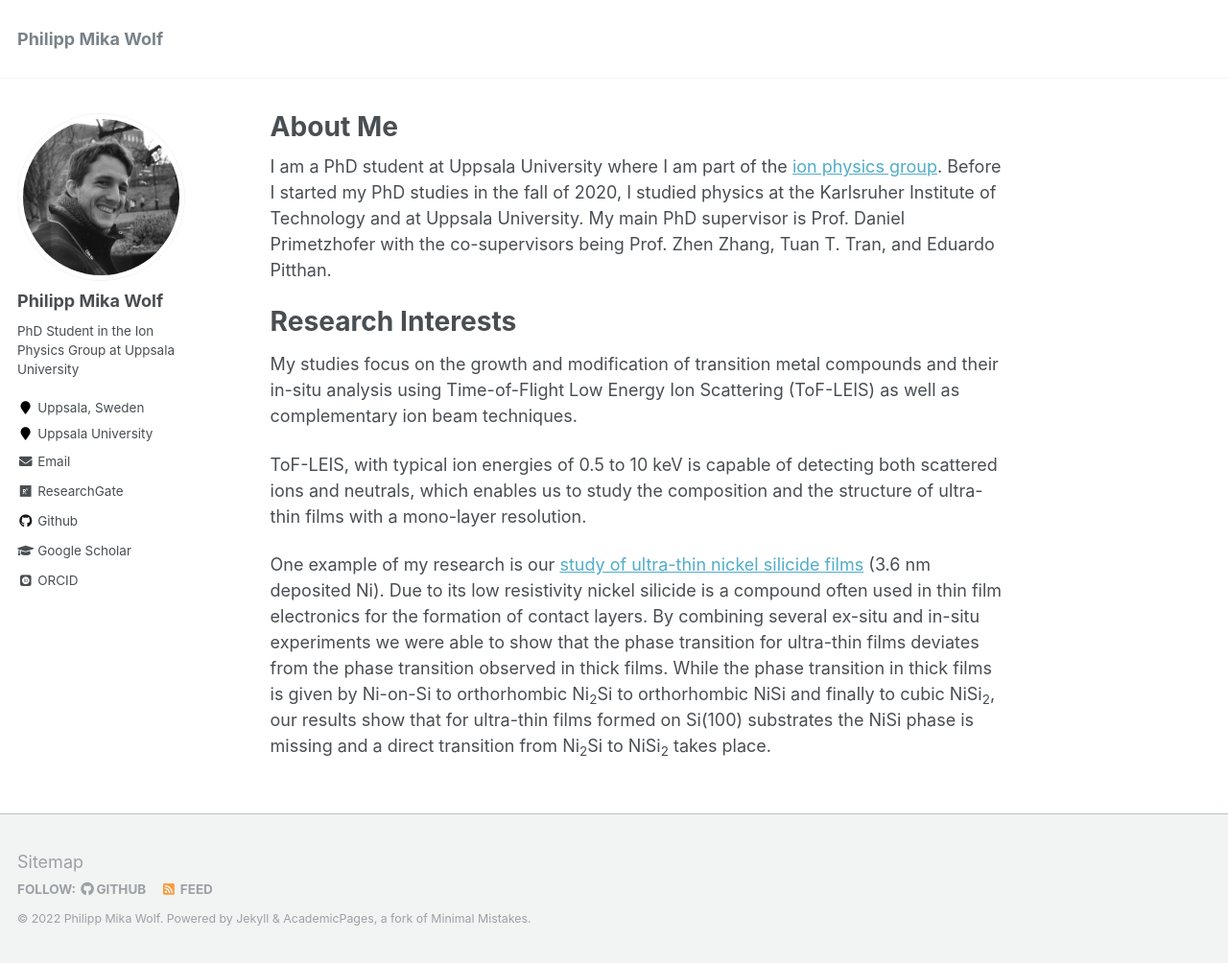
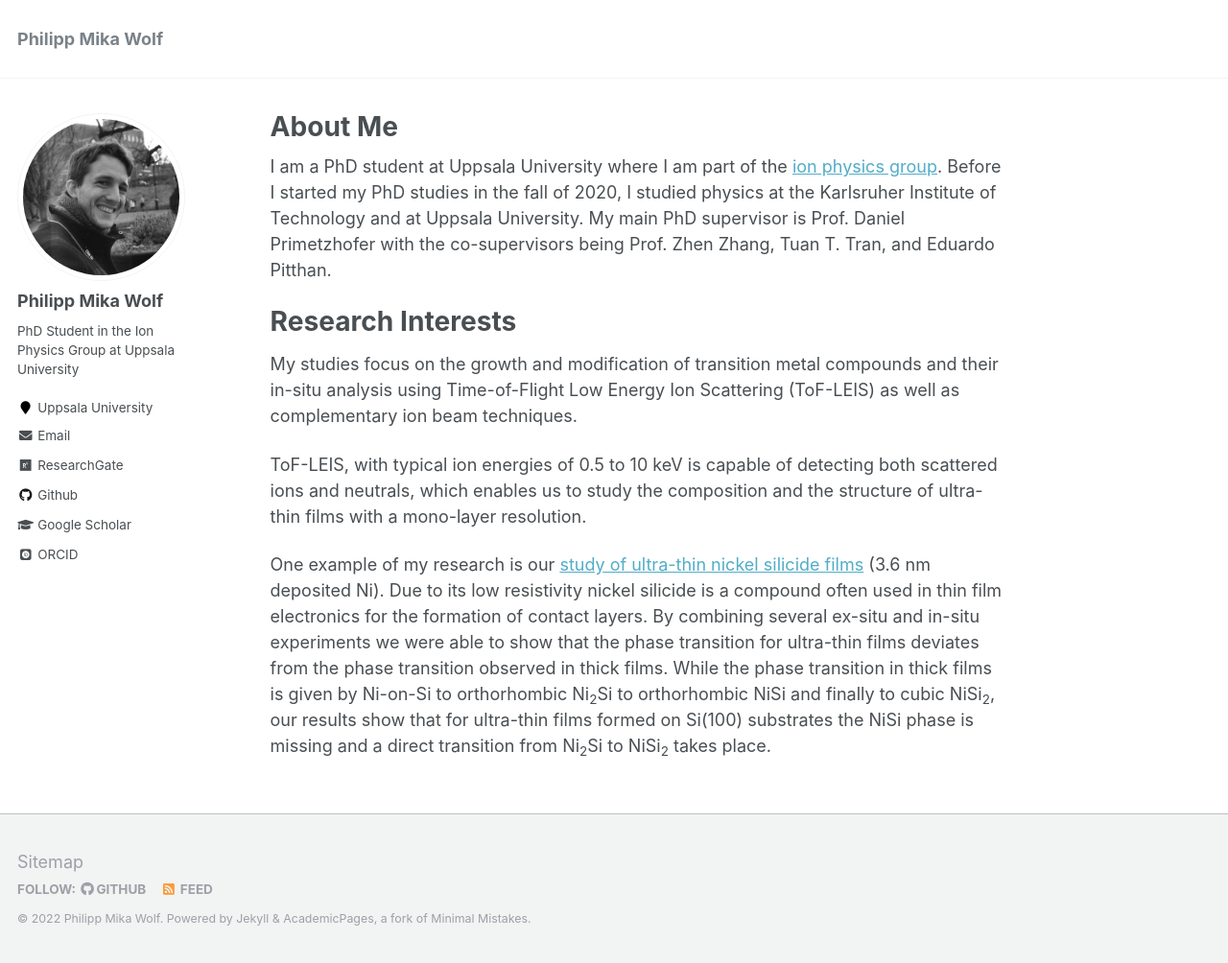
Before and after one commit to philipp-mika-wolf/philipp-mika-wolf.github.io, a Jekyll site: the page built from _pages/about.md, in a window 1280 px wide and 1004 px high. Shown: the whole window at 96% size. Built offline with Jekyll 4.4.1, drawn with Linux system fonts in a browser that asks for light colours; some web fonts are replaced.

Commit message:
Update _config.yml

```diff
--- a/_config.yml
+++ b/_config.yml
@@ -83,7 +83,7 @@ author:
   name             : "Philipp Mika Wolf"
   avatar           : "me.jpg" #"profile.png"
   bio              : "PhD Student in the Ion Physics Group at Uppsala University"
-  location         : "Uppsala, Sweden"
+  location         : #"Uppsala, Sweden"
   employer         : "Uppsala University"
   pubmed           :
   googlescholar    : "https://scholar.google.com/citations?hl=de&user=fYMtorMAAAAJ"
```
